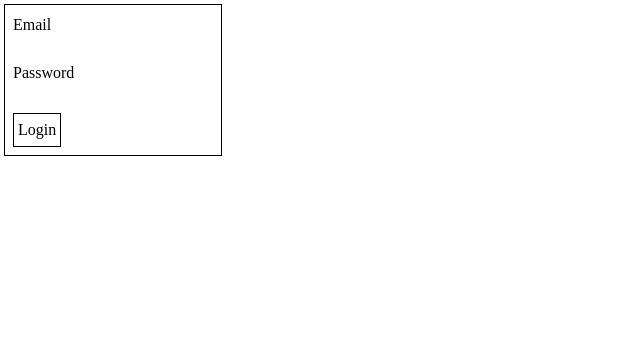
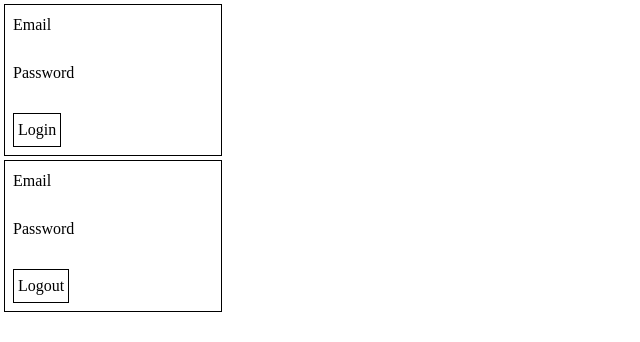
Before and after one commit to rezwan563/my-app, a React (Vite) app: page /login in a window 1280 px wide. Shown: the top 342 px of the page, without its empty margins (0-640 px from the left). Built offline with nearby package versions, Linux system fonts and the light colour scheme.

Commit message:
Added logout form

```diff
--- a/src/pages/login/Login.tsx
+++ b/src/pages/login/Login.tsx
@@ -1,29 +1,70 @@
+
 const Login = () => {
 
-    const handleLoginForm = (e: React.SyntheticEvent) =>{
-        e.preventDefault()
+    const handleLoginForm = async(e: React.SyntheticEvent) => {
+        e.preventDefault();
         const formData = new FormData(e.target as HTMLFormElement);
-        for(const [key, value] of formData){
-            console.log(`${key} : ${value}`)
+        for (const [key, value] of formData) {
+            console.log(`${key} : ${value}`);
+        }
+        const response = await fetch(`${import.meta.env.VITE_PUBLIC_API}/api/login`, {
+            method: "POST",
+            headers: {
+                "Content-type": "application/json"
+            }
+        })
+        return response.json()
+    };
+
+
+    const handleLogout = async(e: React.SyntheticEvent) =>{
+      e.preventDefault();
+      const formData = new FormData(e.target as HTMLFormElement);
+        for (const [key, value] of formData) {
+            console.log(`${key} : ${value}`);
         }
     }
   return (
     <div>
-      <form onSubmit={handleLoginForm} className="w-fit ml-1 mt-1 p-2 border border-1 border-black">
+      <form
+        onSubmit={handleLoginForm}
+        className="w-fit ml-1 mt-1 p-2 border border-1 border-black"
+      >
         <div className="flex flex-col">
           <label className="flex flex-col">
             Email
-            <input type="email" name="email" aria-activedescendant="enter email" aria-braillelabel="email" />
+            <input type="email" name="email" />
           </label>
           <label className="flex flex-col">
             Password
-            <input type="password"
-            name="password"
-            aria-activedescendant="enter password"
-            aria-braillelabel="password" />
+            <input type="password" name="password" />
           </label>
         </div>
-        <input type="submit" className="border border-1 border-black p-1 mt-1" value='Login' />
+        <input
+          type="submit"
+          className="border border-1 border-black p-1 mt-1"
+          value="Login"
+        />
+      </form>
+      <form
+        onSubmit={handleLogout}
+        className="w-fit ml-1 mt-1 p-2 border border-1 border-black"
+      >
+        <div className="flex flex-col">
+          <label className="flex flex-col">
+            Email
+            <input type="email" name="email" />
+          </label>
+          <label className="flex flex-col">
+            Password
+            <input type="password" name="password" />
+          </label>
+        </div>
+        <input
+          type="submit"
+          className="border border-1 border-black p-1 mt-1"
+          value="Logout"
+        />
       </form>
     </div>
   );
```
